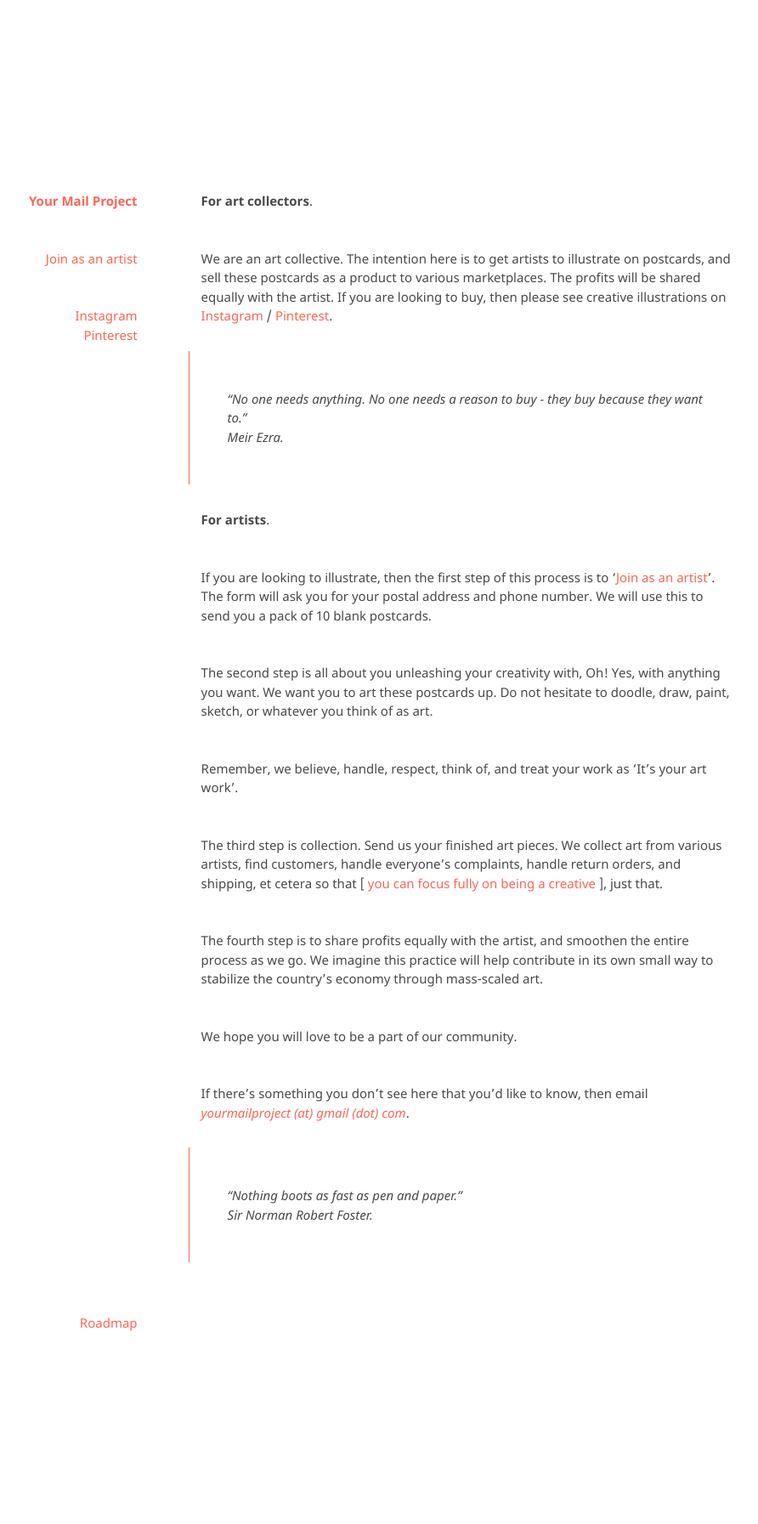
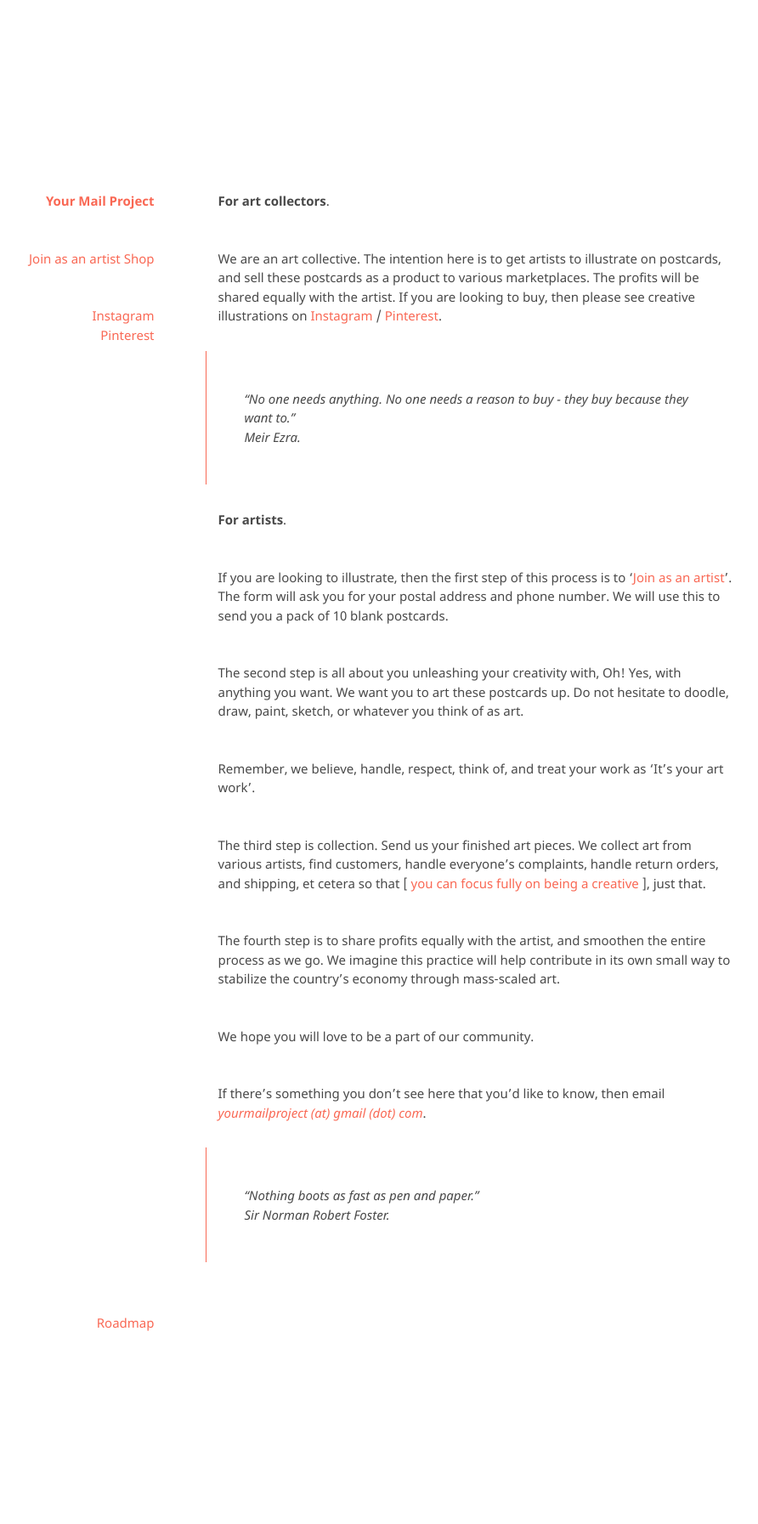
Before and after one commit to kvshvlin/yourmailproject, a Jekyll site: the page built from index.md, in a window 1280 px wide. Shown: the whole page at 85% size, without its empty margins (191-1083 px from the left). Built offline with Jekyll 4.4.1, drawn with Linux system fonts in a browser that asks for light colours; our own code applies the rules of GitHub Pages for plain Markdown files.

Commit message:
Update default.html

```diff
--- a/_layouts/default.html
+++ b/_layouts/default.html
@@ -17,10 +17,11 @@
 		<h1><a href="https://kvshvlin.github.io/yourmailproject">Your Mail Project</a></h1>
 		<p>
 			<a href="https://yourmailproject.typeform.com/to/krhWpQJZ" target="_blank">Join as an artist</a>
+			<a href="https://yourmailproject.stores.instamojo.com" target="_blank">Shop</a>
         </p>
         <p>
 			<a href="https://www.instagram.com/yourmailproject" target="_blank">Instagram</a><br>
-			<a href="https://in.pinterest.com/yourmailproject" target="_blank">Pinterest</a><br>
+			<a href="https://in.pinterest.com/yourmailproject" target="_blank">Pinterest</a>
 		</p>
         </div>
       	</header>
```
